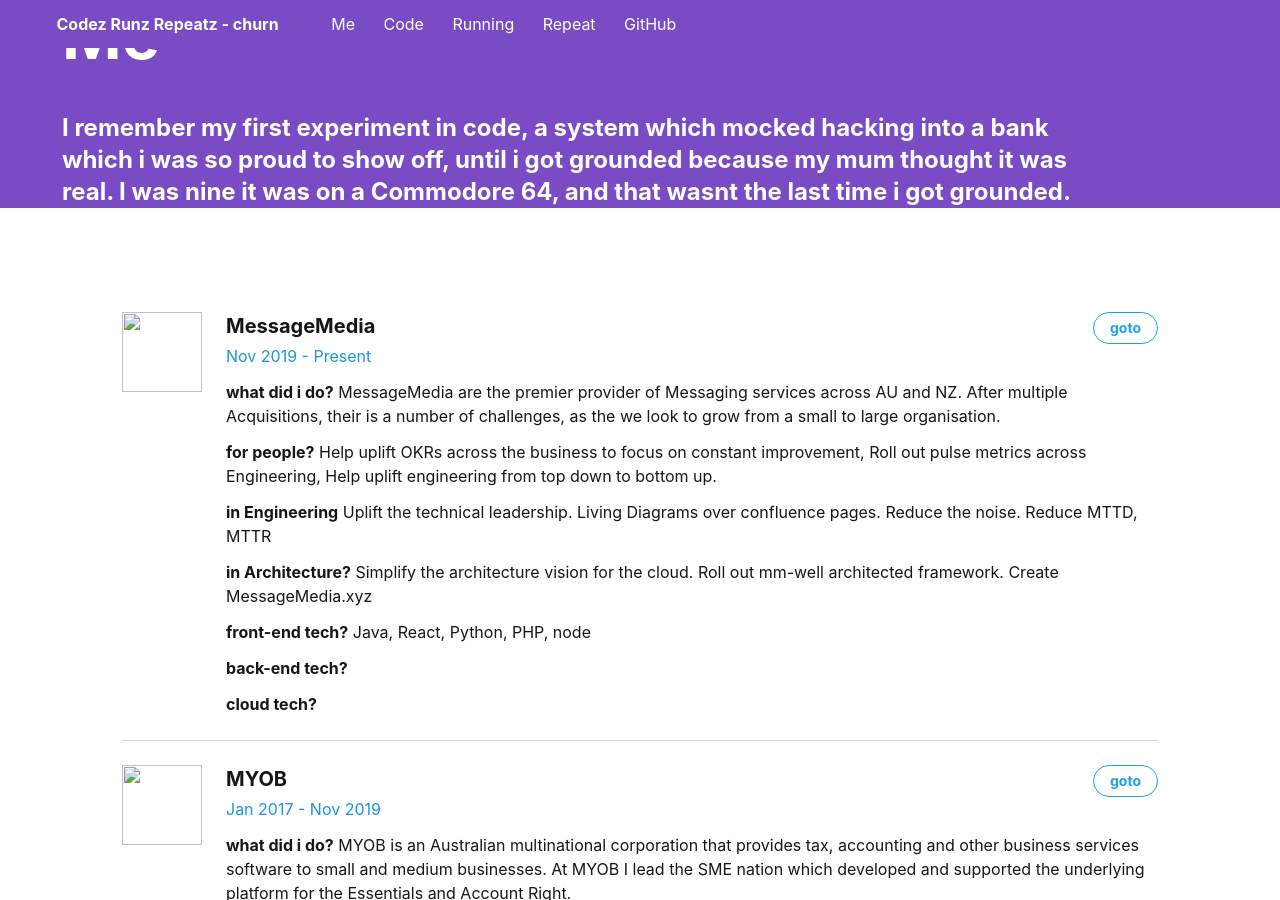
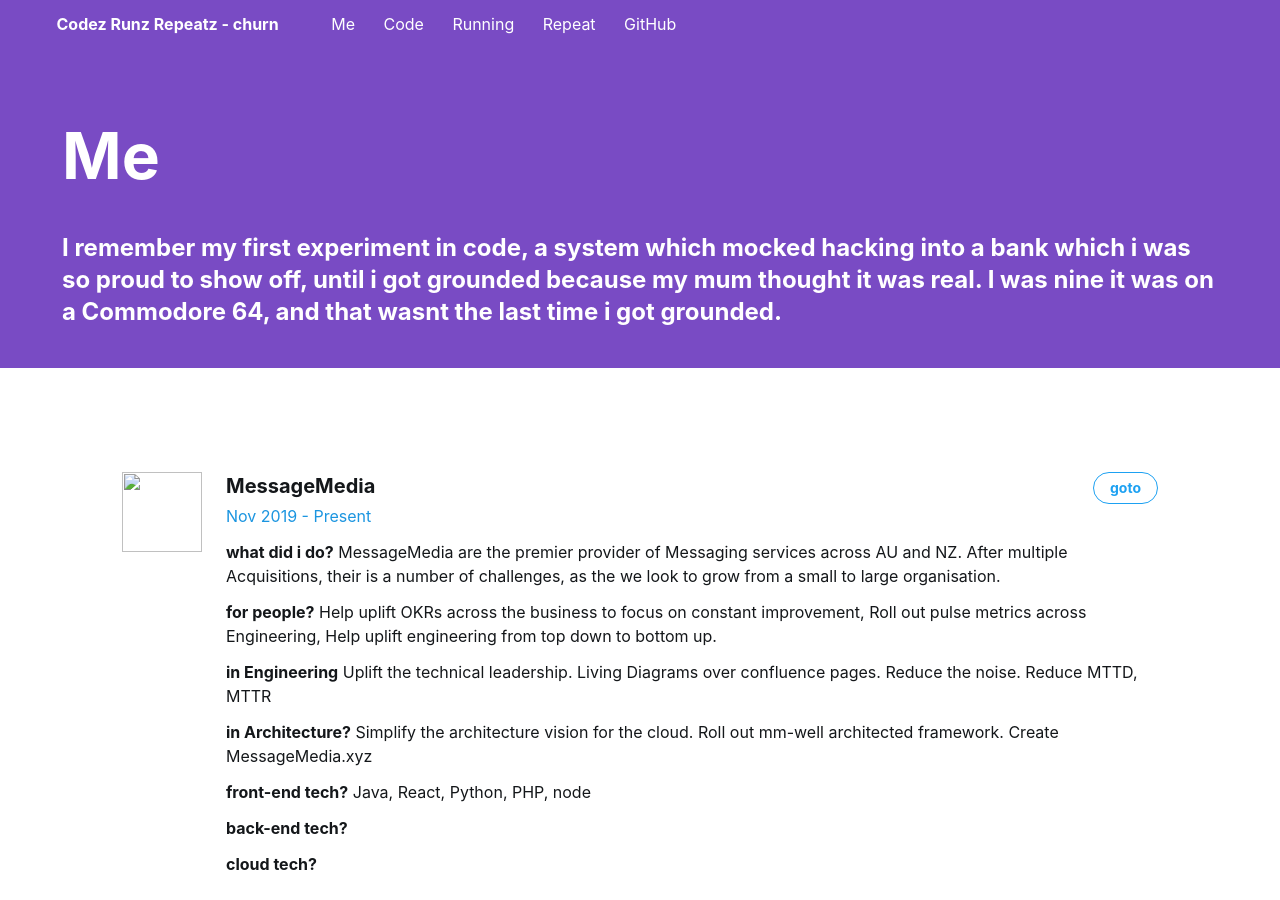
Before and after one commit to codez-runz-repeatz/codez-runz-repeatz.github.io, a Jekyll site: the page built from me.html, in a window 1280 px wide and 900 px high. Built offline with Jekyll 4.4.1, drawn with Linux system fonts in a browser that asks for light colours; some web fonts are replaced.

Commit message:
fix me header

```diff
--- a/me.html
+++ b/me.html
@@ -8,9 +8,9 @@
 custom_js: memberships.js
 ---
 
-<div class="header home-header">
+<div class="header squad-header">
 	<div class="Grid container">
-		<div id="header-text" class="Grid-cell u-size7of8">
+		<div id="header-text" class="Grid-cell">
 			<h1 class="large-title">Me</h1>
 			<h1 class="squad-subheading">I remember my first experiment in code, a system which mocked hacking into a bank which i was so proud to show off, until i got grounded because my mum thought it was real.  I was nine it was on a Commodore 64, and that wasnt the last time i got grounded.</h1>
 		</div>
```
